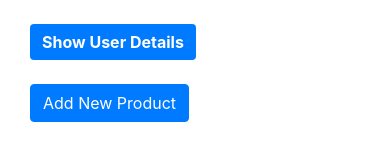
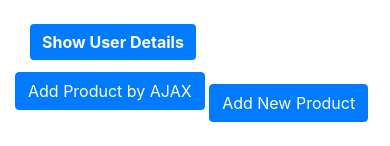
Before and after one commit to ghaniiaa/rushyrushy, a Django app: template main/templates/main.html in a window 390 px wide. Shown: the part 192-338 px from the top of the page. Run offline with Django 4.2, Linux system fonts and the light colour scheme; the template is opened without the code that fills it, so the values that code supplies are empty; some libraries are stand-ins or nearby versions; some web fonts are replaced.

Commit message:
mengerjakan tugas 6

```diff
--- a/main/templates/main.html
+++ b/main/templates/main.html
@@ -123,22 +123,9 @@
     </div>
 
     <!-- Loop melalui produk dan menampilkan card untuk setiap produk -->
-    <div class="row">
-        {% for product in products %}
-        <div class="col-lg-4">
-            <div class="card product-card {% if product.is_last %}new-product{% endif %}">
-                <div class="card-body">
-                    <h5 class="card-title">{{ product.name }}</h5>
-                    <p class="card-text">{{ product.description }}</p>
-                    <p class="card-text"><strong>Price:</strong> {{ product.price }}</p>
-                </div>
-                <div class="card-footer">
-                    <button type="button" class="btn btn-primary" data-toggle="modal" data-target="#productDetails{{ product.id }}">
-                        Details
-                    </button>
-                </div>
-            </div>
-        </div>
+    {% for product in products %}
+    <div class="row" id="product-container"></div>
+
         <!-- Modal untuk menampilkan detail produk -->
         <div class="modal fade" id="productDetails{{ product.id }}" tabindex="-1" role="dialog" aria-labelledby="productDetailsLabel{{ product.id }}" aria-hidden="true">
             <div class="modal-dialog" role="document">
@@ -190,10 +177,81 @@
             </div>
         </div>
 
+        <div class="modal fade" id="exampleModal" tabindex="-1" aria-labelledby="exampleModalLabel" aria-hidden="true">
+            <div class="modal-dialog">
+                <div class="modal-content">
+                    <div class="modal-header">
+                        <h1 class="modal-title fs-5" id="exampleModalLabel">Add New Product</h1>
+                        <button type="button" class="btn-close" data-bs-dismiss="modal" aria-label="Close"></button>
+                    </div>
+                    <div class="modal-body">
+                        <form id="form" onsubmit="return false;">
+                            {% csrf_token %}
+                            <div class="mb-3">
+                                <label for="name" class="col-form-label">Name:</label>
+                                <input type="text" class="form-control" id="name" name="name"></input>
+                            </div>
+                            <div class="mb-3">
+                                <label for="price" class="col-form-label">Price:</label>
+                                <input type="number" class="form-control" id="price" name="price"></input>
+                            </div>
+                            <div class="mb-3">
+                                <label for="description" class="col-form-label">Description:</label>
+                                <textarea class="form-control" id="description" name="description"></textarea>
+                            </div>
+                        </form>
+                    </div>
+                    <div class="modal-footer">
+                        <button type="button" class="btn btn-secondary" data-bs-dismiss="modal">Close</button>
+                        <button type="button" class="btn btn-primary" id="button_add" data-bs-dismiss="modal">Add Product</button>
+                    </div>
+                </div>
+            </div>
+        </div>
+
         {% endfor %}
     </div>
 
+    <button type="button" class="btn btn-primary" data-bs-toggle="modal" data-bs-target="#exampleModal">Add Product by AJAX</button>
     <a href="{% url 'main:create_product' %}" class="btn btn-primary mt-4">Add New Product</a>
+
+    <script>
+        async function getProducts() {
+            return fetch("{% url 'main:get_product_json' %}").then((res) => res.json());
+        }
+
+        async function refreshProducts() {
+            const products = await getProducts();
+            const productContainer = document.getElementById("product-container");
+
+            // Clear existing content
+            productContainer.innerHTML = "";
+
+            products.forEach((product) => {
+                // Create a new card for each product
+                const card = document.createElement("div");
+                card.classList.add("col-md-4"); // Adjust the column width as needed
+
+                card.innerHTML = `
+                    <div class="card product-card">
+                        <img src="${product.image_url}" class="card-img-top" alt="${product.name}">
+                        <div class="card-body">
+                            <h5 class="card-title">${product.name}</h5>
+                            <p class="card-text">${product.description}</p>
+                            <p><strong>Price:</strong> ${product.price}</p>
+                            <p><strong>Quantity:</strong> ${product.amount}</p>
+                            <p><strong>Category:</strong> ${product.category}</p>
+                            <a href="#" class="btn btn-primary" data-toggle="modal" data-target="#productDetails${product.id}">Details</a>
+                        </div>
+                    </div>
+                `;
+
+                productContainer.appendChild(card);
+            });
+        }
+
+        refreshProducts();
+    </script>
 
     <h5 class="mt-4">Last login session: {{ last_login }}</h5>
 </div>
--- a/main/urls.py
+++ b/main/urls.py
@@ -1,5 +1,5 @@
 from django.urls import path
-from main.views import show_main, create_product, show_xml, show_json, show_xml_by_id, show_json_by_id, register, login_user, logout_user, increment_stock, decrement_stock, delete_product, edit_product
+from main.views import show_main, create_product, show_xml, show_json, show_xml_by_id, show_json_by_id, register, login_user, logout_user, increment_stock, decrement_stock, delete_product, edit_product, get_product_json, add_product_ajax
 
 app_name = 'main'
 
@@ -17,4 +17,6 @@ urlpatterns = [
     path('decrement_stock/<int:product_id>/', decrement_stock, name='decrement_stock'),
     path('delete_product/<int:product_id>/', delete_product, name='delete_product'),
     path('edit-product/<int:id>', edit_product, name='edit_product'),
+    path('get-product/', get_product_json, name='get_product_json'),
+    path('create-product-ajax/', add_product_ajax, name='add_product_ajax')
 ]
--- a/main/views.py
+++ b/main/views.py
@@ -16,6 +16,7 @@ from django.contrib.auth import logout
 from django.contrib.auth.decorators import login_required
 from django.shortcuts import get_object_or_404
 from django.contrib.auth import get_user_model
+from django.views.decorators.csrf import csrf_exempt
 
 
 # Create your views here.
@@ -157,3 +158,25 @@ def create_product(request):
     else:
         # Jika metode bukan POST, tampilkan formulir kosong
         return render(request, 'create_product.html')
+
+def get_product_json(request):
+    product_item = Product.objects.all()
+    return HttpResponse(serializers.serialize('json', product_item))
+
+@csrf_exempt
+def add_product_ajax(request):
+    if request.method == 'POST':
+        name = request.POST.get("name")
+        price = request.POST.get("price")
+        description = request.POST.get("description")
+        amount = request.POST.get("amount")
+        category = request.POST.get("category")
+        date_added = request.POST.get("date_added")
+        user = request.user
+
+        new_product = Product(name=name, price=price, description=description, user=user)
+        new_product.save()
+
+        return HttpResponse(b"CREATED", status=201)
+
+    return HttpResponseNotFound()
```
Also changed, not shown: README.md.
